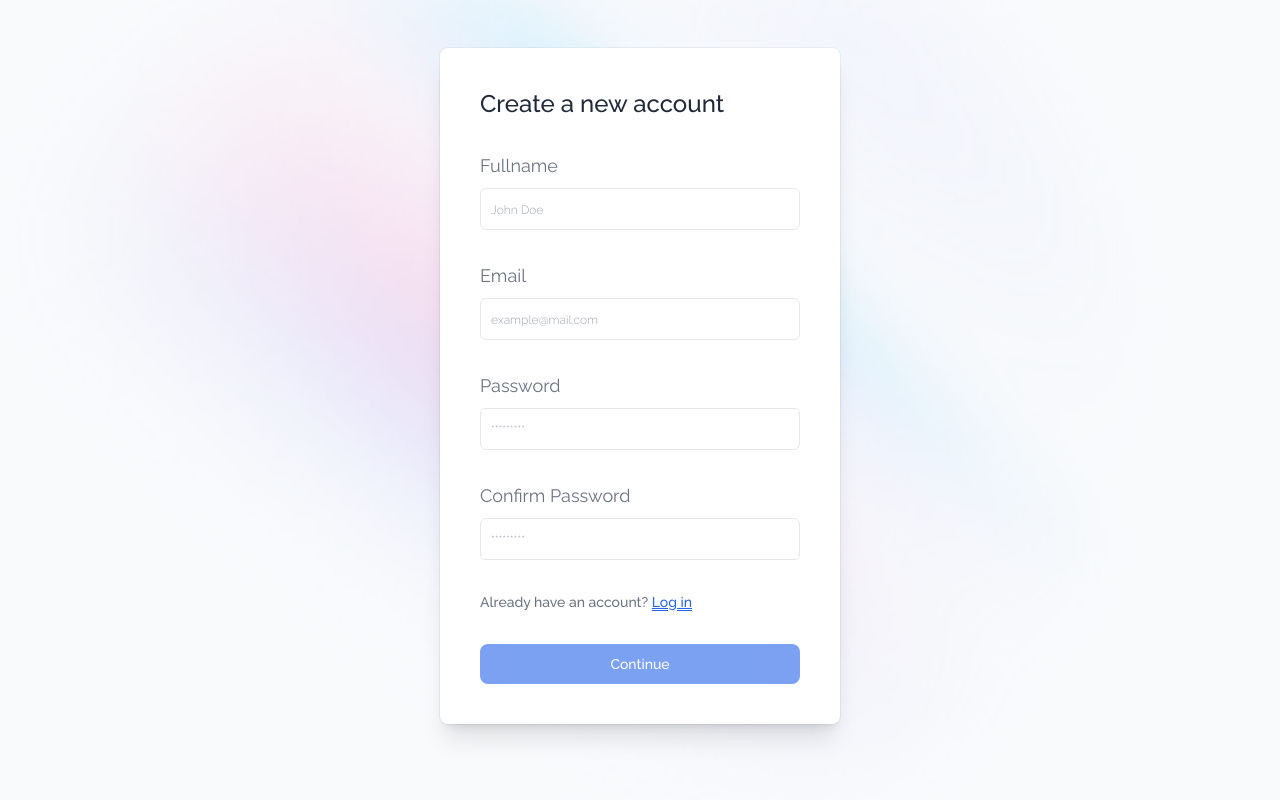
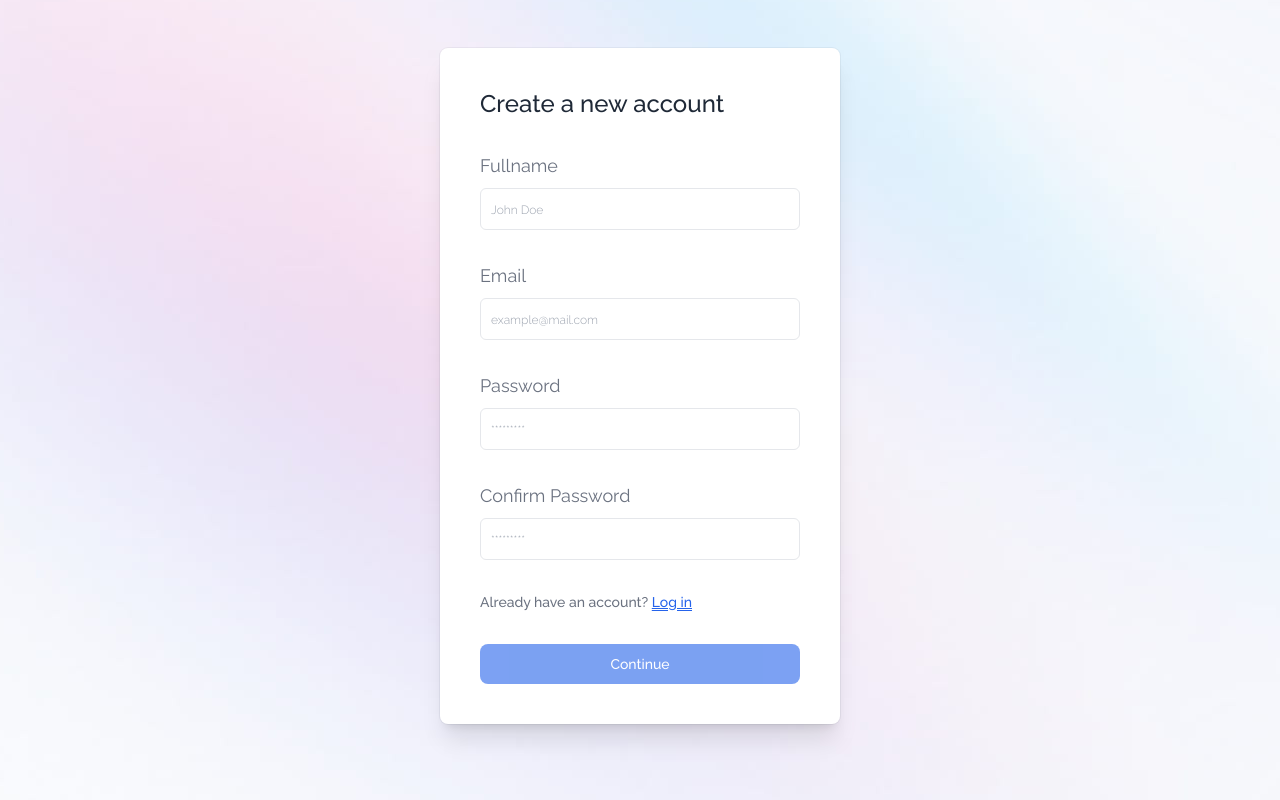
Before and after one commit to hugolee003/URL-shortener, a website: page src/index.html in a window 1280 px wide. Drawn offline with Linux system fonts and the light colour scheme.

Commit message:
Fixed background float

```diff
--- a/src/index.html
+++ b/src/index.html
@@ -21,7 +21,7 @@
       <img
         src="../images/beams.jpg"
         alt=""
-        class="absolute left-1/2 top-1/2 max-w-none -translate-x-1/2 -translate-y-1/2"
+        class="absolute left-1/2 w-max top-1/2 max-w-none -translate-x-1/2 -translate-y-1/2"
         width="1308"
       />
       <div
```
Also changed, not shown: src/home.html (+1 -1 lines), dist/output.css.
